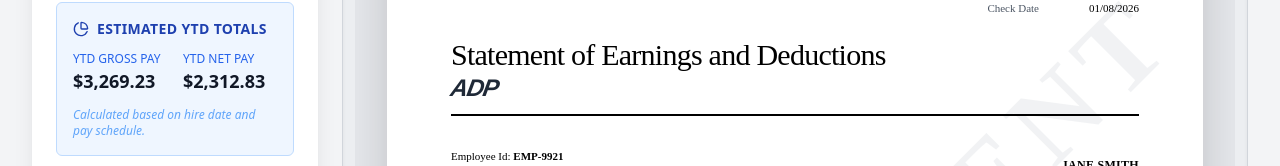
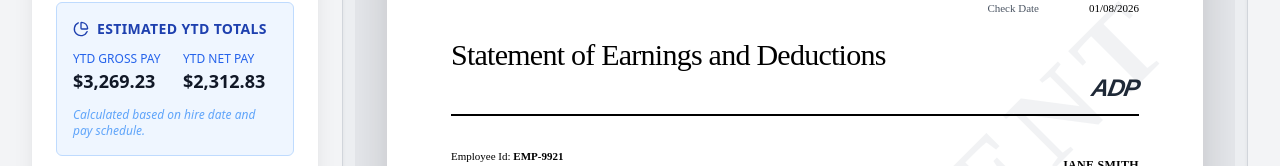
Before and after one commit to Pcnaid-Dev/PaystubPro-Generator, a React (Vite) app: page / in a window 1280 px wide. Shown: the part 279-445 px from the top of the page. Built offline with nearby package versions, Linux system fonts and the light colour scheme.

Commit message:
fix: Align company name to the right in paystub preview
Adjust the justify-content property for the company name container to align it to the right, matching the visual design for paystub previews.

```diff
--- a/components/PaystubPreview.tsx
+++ b/components/PaystubPreview.tsx
@@ -130,7 +130,7 @@
 
                 <h1 style={{ fontSize: '30px', fontWeight: '500', color: '#000', letterSpacing: '-0.025em', lineHeight: '1' }}>Statement of Earnings and Deductions</h1>
 
-            <div style={{ display: 'flex', justifyContent: 'space-between', alignItems: 'flex-end', marginBottom: '32px', borderBottom: '2px solid #000', paddingBottom: '4px' }}>
+            <div style={{ display: 'flex', justifyContent: 'flex-end', alignItems: 'flex-end', marginBottom: '32px', borderBottom: '2px solid #000', paddingBottom: '4px' }}>
                 <div style={{ marginBottom: '4px' }}>
                     <span style={{ fontFamily: 'sans-serif', fontWeight: '900', fontStyle: 'italic', fontSize: '24px', letterSpacing: '-0.05em', color: '#1f2937', transform: 'skewX(-10deg)', display: 'inline-block' }}>ADP</span>
                 </div>
```
